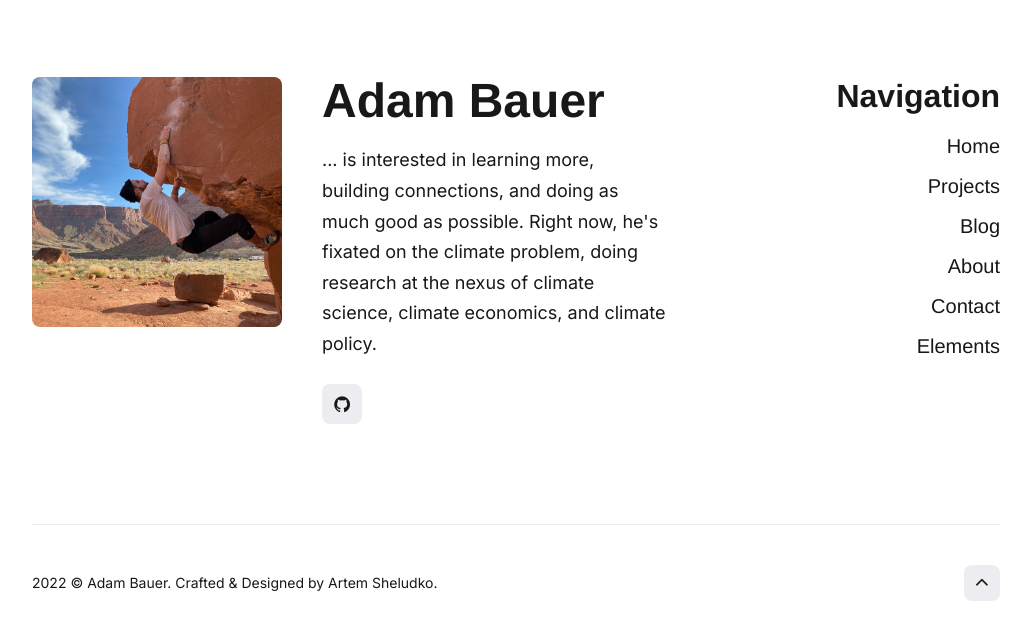
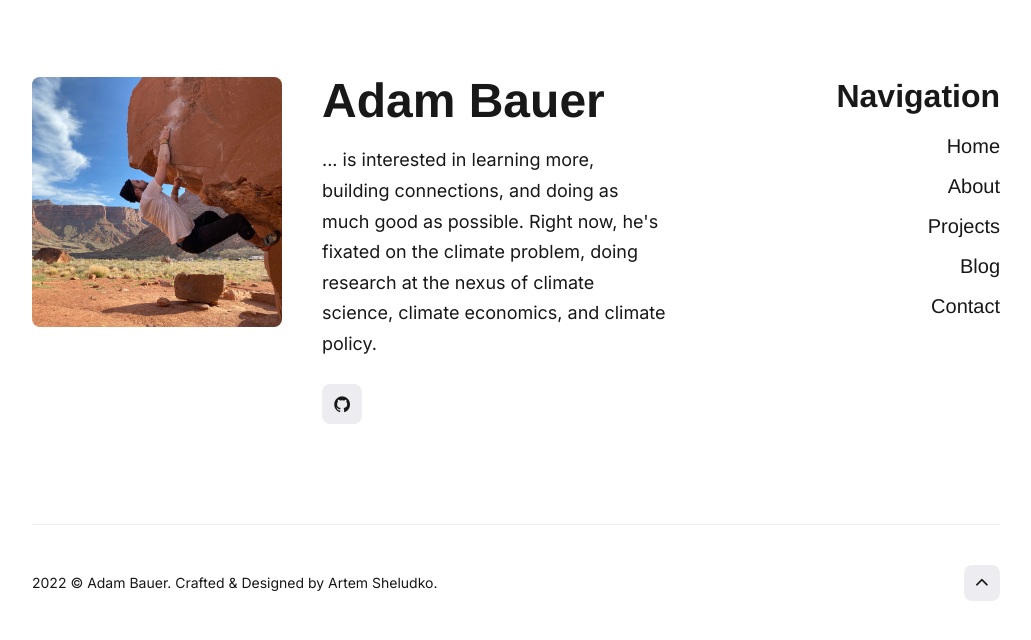
Before and after one commit to adam-bauer-34/adam-bauer-34.github.io, a Jekyll site: the page built from index.html, in a window 1280 px wide and 900 px high, scrolled down 3052 px, cut to the strip 259-899 px from the top of the window. Shown: the whole strip, without its empty margins (124-1155 px from the left). Built offline with Jekyll 4.4.1, drawn with Linux system fonts in a browser that asks for light colours; nearby versions of some CDN libraries; some web fonts are replaced.

Commit message:
fixed footer

```diff
--- a/_data/settings.yml
+++ b/_data/settings.yml
@@ -129,16 +129,14 @@ footer_menu__settings:
   menu__items:
     - title: 'Home'
       url: '/'
+    - title: 'About'
+      url: '/about/'
     - title: 'Projects'
       url: '/projects/'
     - title: 'Blog'
       url: '/blog/'
-    - url: '/about/'
-      title: 'About'
-    - url: '/contact/'
-      title: 'Contact'
-    - url: '/elements/'
-      title: 'Elements'
+    - title: 'Contact'
+      url: '/contact/'
 
 
 #-------------------------------
```
